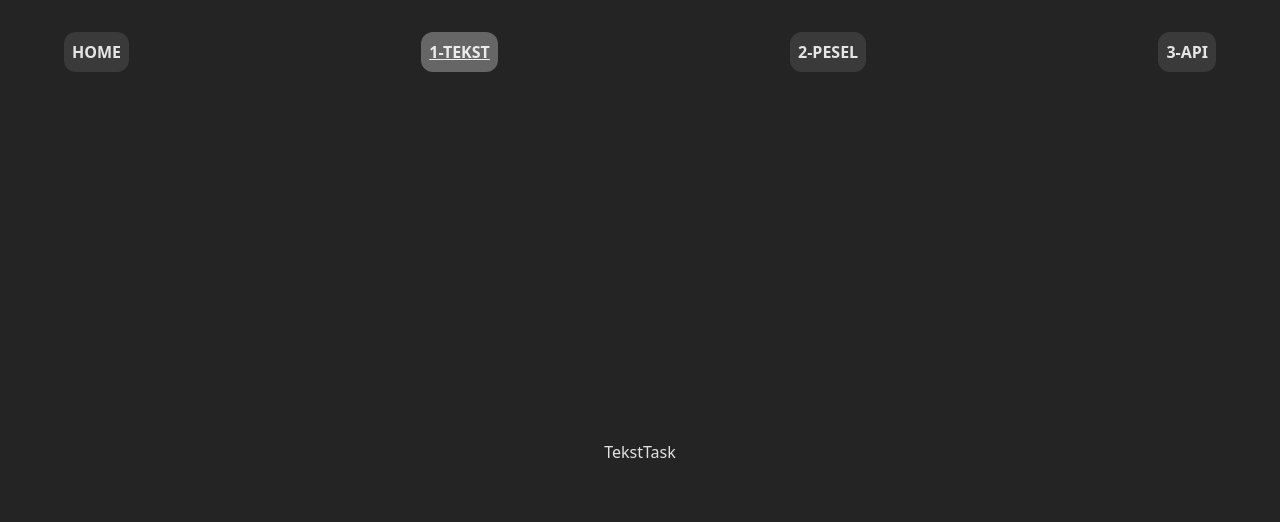
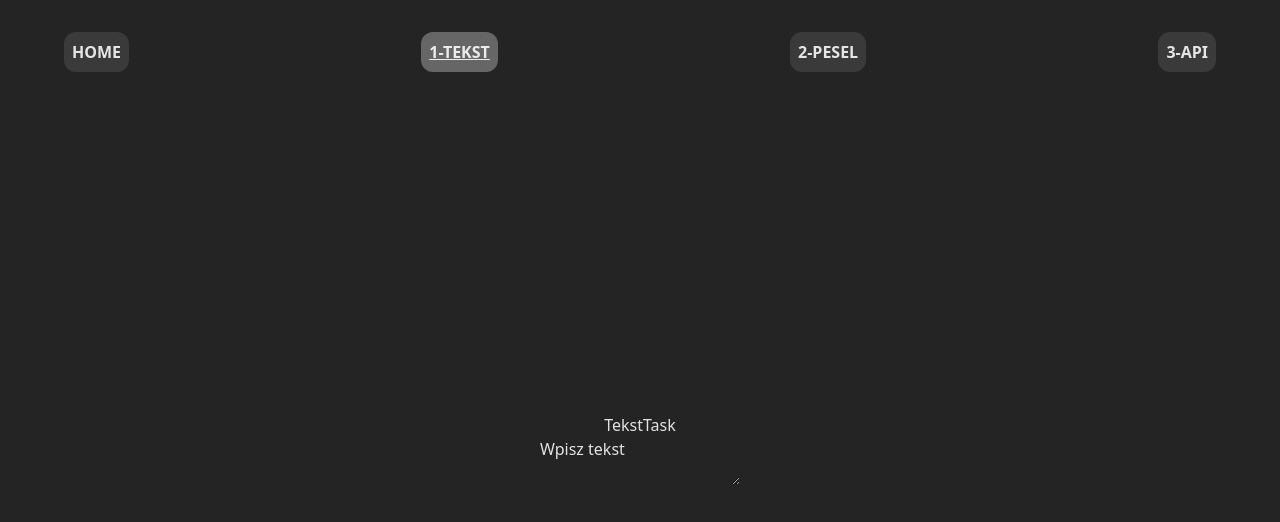
Before and after one commit to sabaudianin/Tablica-Validacja-Api, a React (Vite) app: page /tekst in a window 1280 px wide. Shown: the top 522 px of the page. Built offline with nearby package versions, Linux system fonts and the light colour scheme.

Commit message:
set mix word func

```diff
--- a/src/pages/tekstTask/TekstTask.tsx
+++ b/src/pages/tekstTask/TekstTask.tsx
@@ -1,5 +1,26 @@
-import React from "react";
+import React, { useState } from "react";
 
 export const TekstTask = () => {
-  return <div>TekstTask</div>;
+  const [promptText, setpromptText] = useState("");
+
+  const mixWord = (word: string): string => {
+    if (word.length < 3) return word;
+    const first = word[0];
+    const last = word[word.length - 1];
+    const inside = word.slice(1, -1).split("");
+    for (let i = inside.length - 1; i > 0; i--) {
+      const j = Math.floor(Math.random() * (i + 1));
+      [inside[i], inside[j]] = [inside[j], inside[i]];
+    }
+    return first + inside.join("") + last;
+  };
+  return (
+    <div>
+      <h2>TekstTask</h2>
+
+      <form>
+        <textarea>Wpisz tekst</textarea>
+      </form>
+    </div>
+  );
 };
```
